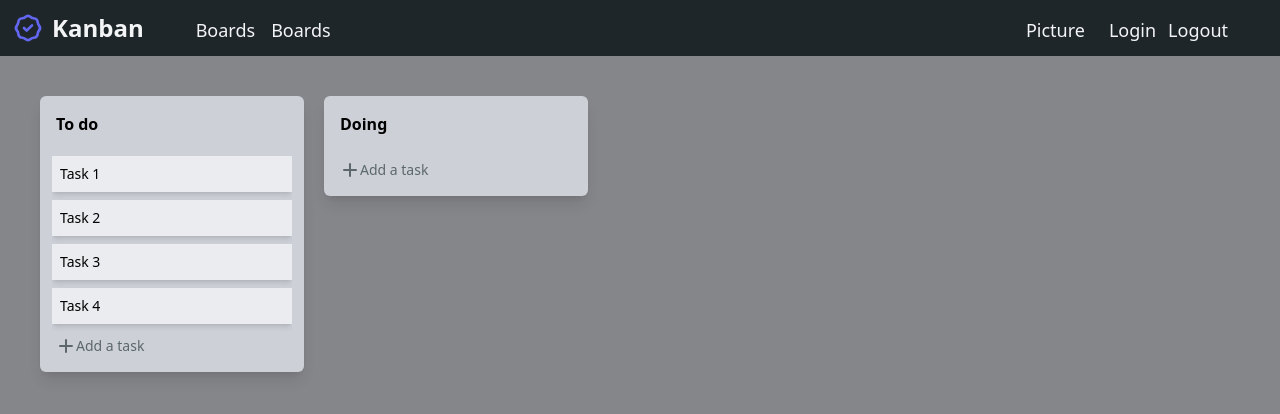
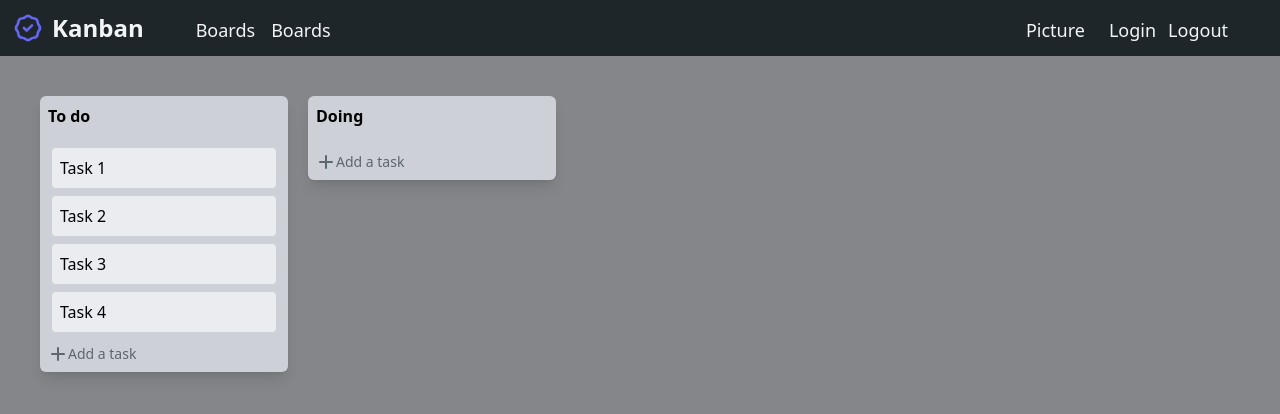
Before and after one commit to LFdeSouza/projKanban, a React (Create React App) app in the folder client/: page /board in a window 1280 px wide. Shown: the top 414 px of the page. Built offline with nearby package versions, Linux system fonts and the light colour scheme.

Commit message:
dnd functionality

```diff
--- a/client/src/components/boards/BoardPage.jsx
+++ b/client/src/components/boards/BoardPage.jsx
@@ -1,16 +1,17 @@
 import React, { useState } from "react";
 import { DragDropContext, Droppable } from "react-beautiful-dnd";
-import Column from "./Column";
+import ColumnMemo from "./ColumnMemo";
 import initialData from "./initialData";
 
 const Board = () => {
+  const [state, setState] = useState(initialData);
+
   const onDragEnd = (result) => {
     const { destination, source, draggableId, type } = result;
 
     if (!destination) {
       return;
     }
-    // TODO MEMOIZE
 
     //Location of draggable changed?
     if (
@@ -41,15 +42,14 @@ const Board = () => {
       newTaskIds.splice(destination.index, 0, draggableId);
 
       const newColumn = { ...startColumn, taskIds: newTaskIds };
-      console.log(newColumn);
       setState({
         ...state,
         columns: { ...state.columns, [newColumn.id]: newColumn },
       });
-      console.log(state);
     }
 
     //Moving from different columns
+    else if (startColumn !== finishColumn) {
       const startTaskIds = [...startColumn.taskIds];
       startTaskIds.splice(source.index, 1);
       const newStart = { ...startColumn, taskIds: startTaskIds };
@@ -66,9 +66,10 @@ const Board = () => {
           [newFinish.id]: newFinish,
         },
       });
+    }
+    console.log(state);
   };
 
-  const [state, setState] = useState(initialData);
   return (
     <DragDropContext onDragEnd={onDragEnd}>
       <Droppable droppableId="columns" direction="horizontal" type="column">
@@ -81,15 +82,12 @@ const Board = () => {
             <div className="mt-14 p-10 flex gap-5 overflow-auto">
               {state.columnOrder.map((columnId, index) => {
                 const column = state.columns[columnId];
-                const tasks = column.taskIds.map(
-                  (taskId) => state.tasks[taskId]
-                );
 
                 return (
-                  <Column
+                  <ColumnMemo
                     key={column.id}
                     column={column}
-                    tasks={tasks}
+                    tasks={state.tasks}
                     index={index}
                   />
                 );
--- a/client/src/components/boards/Column.jsx
+++ b/client/src/components/boards/Column.jsx
@@ -2,14 +2,14 @@ import React from "react";
 import { Droppable, Draggable } from "react-beautiful-dnd";
 import PropTypes from "prop-types";
 import { PlusIcon } from "@heroicons/react/solid";
-import Task from "./Task";
+import TaskMemo from "./TaskMemo";
 
 const Column = ({ column, tasks, index }) => {
   return (
     <Draggable draggableId={column.id} index={index}>
       {(provided) => (
         <div
-          className="bg-gunmetal-50 p-3 rounded-md shadow-lg h-full "
+          className="bg-gunmetal-50 p-1 rounded-md shadow-lg h-full "
           {...provided.draggableProps}
           {...provided.dragHandleProps}
           ref={provided.innerRef}
@@ -23,9 +23,7 @@ const Column = ({ column, tasks, index }) => {
                   ref={provided.innerRef}
                   {...provided.droppableProps}
                 >
-                  {tasks.map((task, index) => (
-                    <Task key={task.id} task={task} index={index} />
-                  ))}
+                  <TaskMemo tasks={tasks} />
                   {provided.placeholder}
                   <button className="w-full flex justify-start items-center p-1 rounded-sm hover:bg-gunmetal-100 mt-2">
                     <PlusIcon className="edit-task w-5 h-5 text-gunmetal-300" />
--- /dev/null
+++ b/client/src/components/boards/ColumnMemo.jsx
@@ -0,0 +1,15 @@
+import React, { memo } from "react";
+import Column from "./Column";
+
+export const ColumnMemo = ({ column, tasks, index }) => {
+  const colTasks = column.taskIds.map((taskId) => tasks[taskId]);
+
+  return <Column column={column} tasks={colTasks} index={index} />;
+};
+
+const areEqual = (prevProps, nextProps) =>
+  prevProps.column === nextProps.column &&
+  prevProps.tasks === nextProps.tasks &&
+  prevProps.index === nextProps.index;
+
+export default memo(ColumnMemo, areEqual);
--- a/client/src/components/boards/Task.jsx
+++ b/client/src/components/boards/Task.jsx
@@ -8,23 +8,13 @@ const Task = ({ task, index }) => {
     <Draggable draggableId={task.id} index={index}>
       {(provided, snapshot) => (
         <div
-          className={` bg-gunmetal-10 hover:bg-gray-200 shadow-md rounded"
-          }`}
+          className=" task p-2 m-2 bg-gunmetal-10 hover:bg-gunmetal-20 rounded flex justify-between"
           {...provided.draggableProps}
           {...provided.dragHandleProps}
           ref={provided.innerRef}
-          // isDragging={snapshot.isDragging}
         >
-          <ul className="space-y-4">
-            <li className="task my-2 flex justify-between items-center cursor-pointer break-all">
-              <a href="# " className="task p-2 text-sm">
-                {task.title}
-              </a>
-              <span className=" edit-task invisible">
-                <PencilIcon className=" edit-task invisiblew-3.5 h-3.5 m-1 text-gunmetal-300 " />
-              </span>
-            </li>
-          </ul>
+          <p>{task.title}</p>
+          <PencilIcon className="edit-task invisible h-5 w-5 text-gunmetal-100 mr-3" />
         </div>
       )}
     </Draggable>
--- /dev/null
+++ b/client/src/components/boards/TaskMemo.jsx
@@ -0,0 +1,16 @@
+import React, { memo } from "react";
+import Task from "./Task";
+
+//This component exists for performcane, as when snapshot changes,
+// all of the tasks are being rerendered
+//With memoization, we cache the innerlist, and only rerender when tehre is changes to props
+
+const TaskMemo = ({ tasks }) => {
+  return tasks.map((task, index) => (
+    <Task key={task.id} task={task} index={index} />
+  ));
+};
+
+const areEqual = (prevProps, nextProps) => prevProps.tasks === nextProps.tasks;
+
+export default memo(TaskMemo, areEqual);
```
Lines whose indentation alone changed are shown as unchanged.
